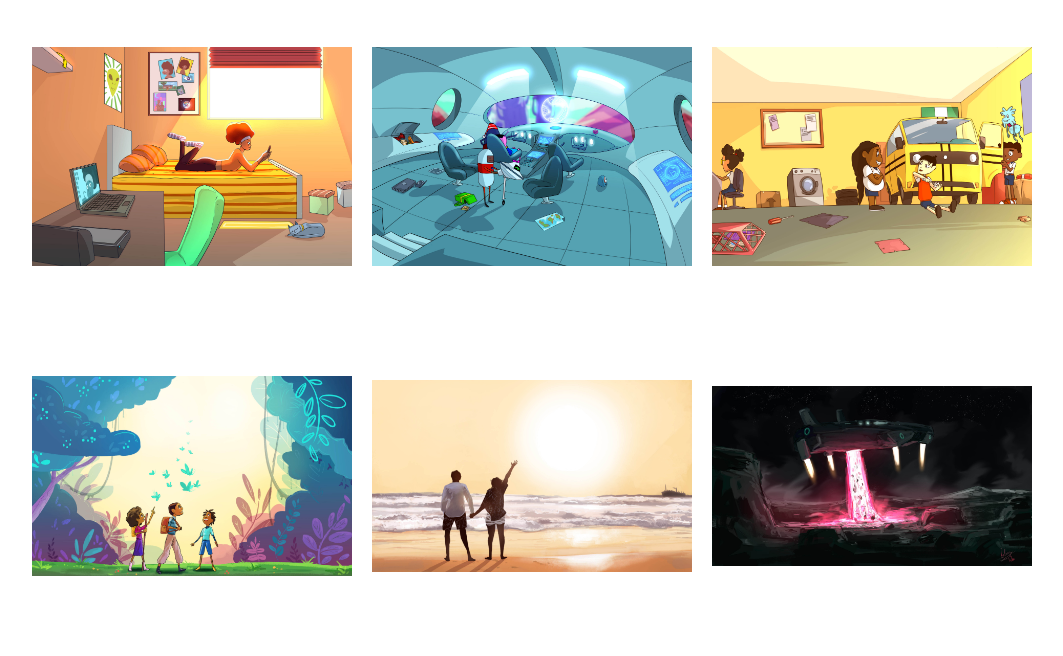
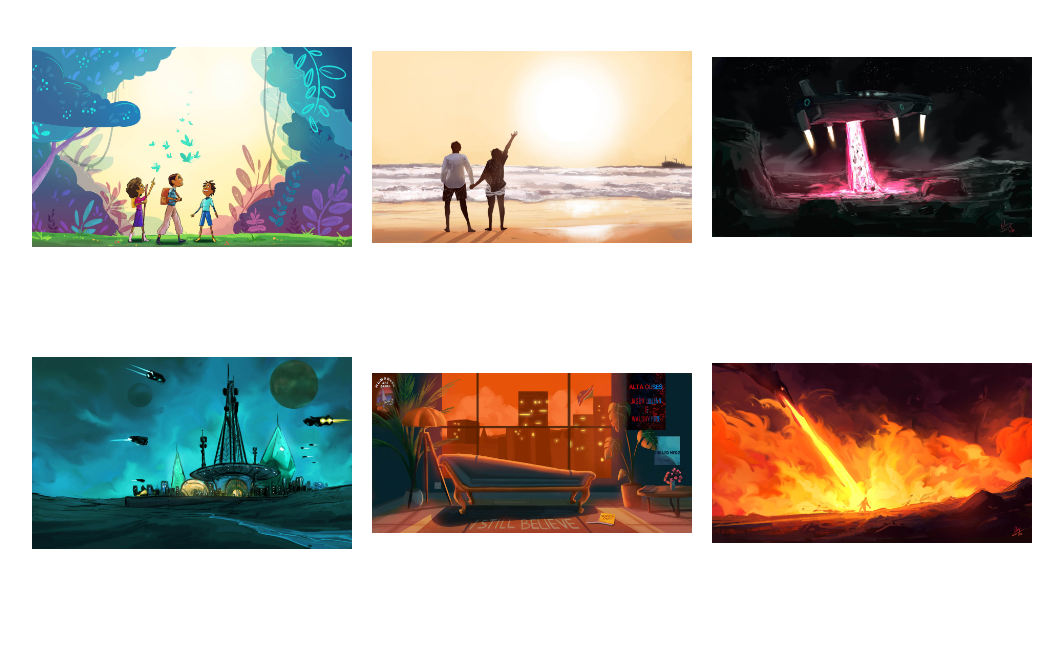
Before and after one commit to Igwe0001/Adeojo, a plain HTML site: page index.html in a window 1280 px wide. Shown: the part 103-759 px from the top of the page, without its empty margins (108-1171 px from the left). Drawn offline with Linux system fonts and the light colour scheme.

Commit message:
change 4

```diff
--- a/index.html
+++ b/index.html
@@ -40,18 +40,6 @@
     </header>
     <main>
         <section class="main-section">
-            <div class="img img1">
-                <img class="image" loading="lazy" src="/ade/1agent zi.jpg" alt="">
-                <div class="title"></div>
-            </div>
-            <div class="img img5">
-                <img class="image" loading="lazy" src="/ade/3lck hole2.jpg" alt="">
-                <div class="title"></div>
-            </div>
-            <div class="img img6">
-                <img class="image" loading="lazy" src="/ade/3tme skiprs.jpg" alt="">
-                <div class="title"></div>
-            </div>
             <div class="img img10">
                 <img class="image" loading="lazy" src="/ade/adventurkds pg.jpg" alt="">
                 <div class="title"></div>
--- a/sass/_aboutMain.scss
+++ b/sass/_aboutMain.scss
@@ -46,7 +46,7 @@ article p {
 
 
 @media (min-width:760px) {
-  main {
+  .main {
     height: 100vh;
   }
   .about-main {
--- a/sass/_footer.scss
+++ b/sass/_footer.scss
@@ -7,8 +7,8 @@ footer {
     height: 8rem;
     display: grid;
     place-items: center;
-    // position: absolute;
-    // bottom: 0;
+    position: sticky;
+    top: 100%;
 }
 
 .socials {
--- a/sass/_mainSection.scss
+++ b/sass/_mainSection.scss
@@ -4,11 +4,11 @@
 
 //Main section styles
 
-main {
-    // outline: 1px solid red;
-    width: 100%;
-    height: 100%;
-}
+// main {
+//     // outline: 1px solid red;
+//     width: 100%;
+//     height: 100%;
+// }
 
 .main-section {
     // outline: 1px solid blue;
--- a/sass/main.scss
+++ b/sass/main.scss
@@ -10,4 +10,5 @@ body {
   background-color: $Background-color;
   width: 100%;
   height: 100%;
+  min-height: 100vh;
 }
```
Also changed, not shown: htmlpages/about.html (+1 -1 lines), css/main.css.
